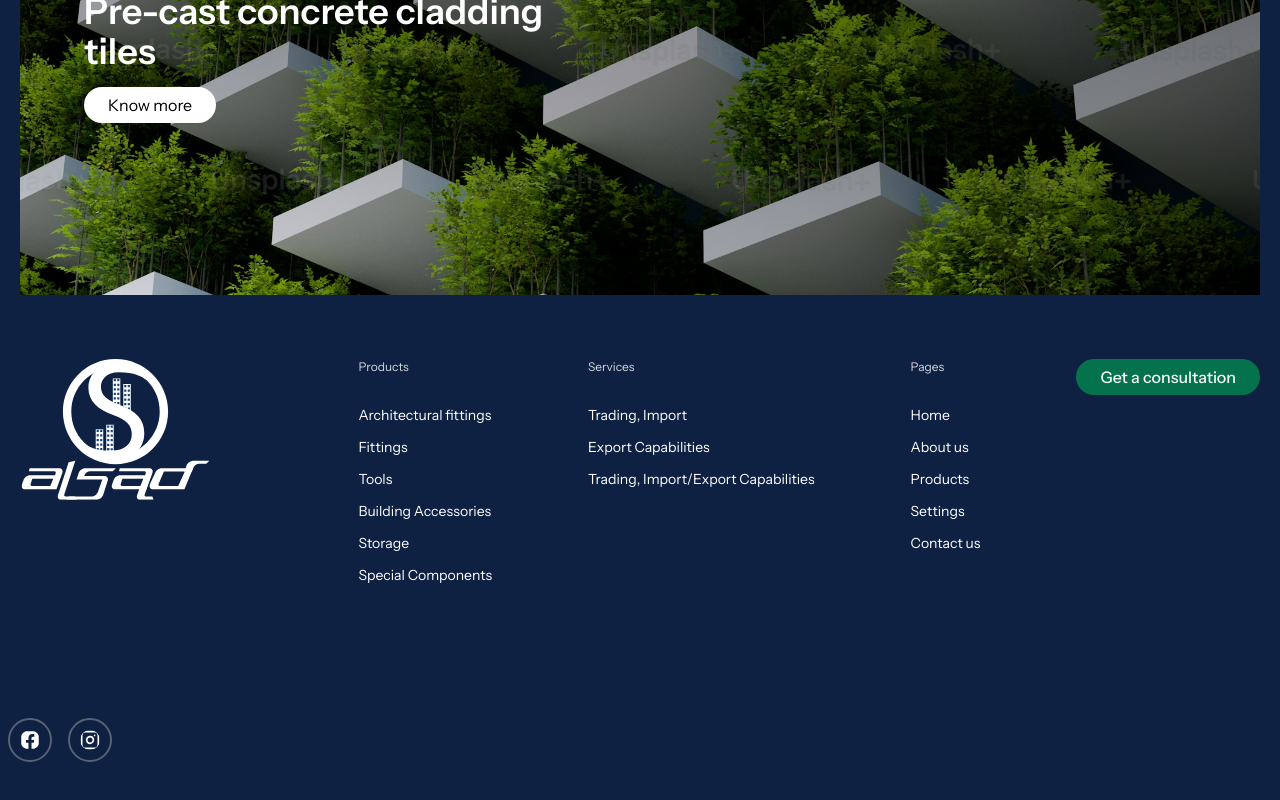
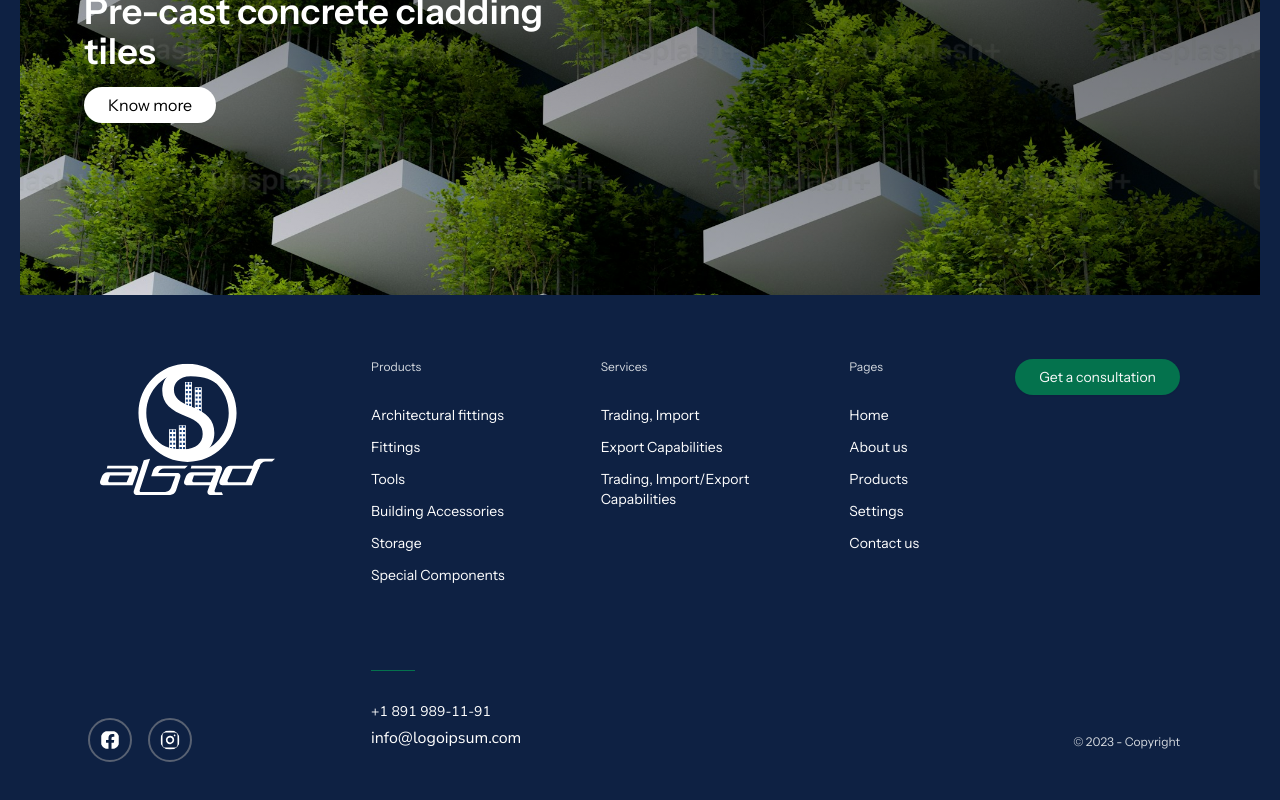
Before and after one commit to techbyhemant/ai-sad, a Next.js app: page / in a window 1280 px wide. Shown: the part 4221-5021 px from the top of the page. Built offline with nearby package versions, Linux system fonts and the light colour scheme.

Commit message:
Add contact info on Footer

```diff
--- a/app/home/Footer.jsx
+++ b/app/home/Footer.jsx
@@ -10,7 +10,7 @@ import PrimaryBtn from '../shared/Buttons/PrimaryBtn';
 
 const Footer = () => {
 	return (
-		<footer className="max-w-[1240px] mx-auto w-full h-[535px] pt-[64px] pb-[80px]">
+		<footer className="max-w-[1240px] mx-auto w-full h-[535px] pt-[64px] pb-[80px] px-20">
 			<div className="flex justify-between gap-24 h-full">
 				<div className="flex flex-col justify-between">
 					<Image src={logoLight} alt="Logo" className="h-[143px] w-[191px]" />
@@ -26,11 +26,31 @@ const Footer = () => {
 					</div>
 				</div>
 
-				<div className="grid grid-flow-col auto-cols-auto gap-24">
-					<FooterList heading="Products" items={PRODUCTS_LIST} />
-					<FooterList heading="Services" items={SERVICES_LIST} />
-					<FooterList heading="Pages" items={NAVIGATION} />
-					<PrimaryBtn title="Get a consultation" onClick={() => {}} />
+				<div className="flex flex-col justify-between">
+					<div className="grid grid-flow-col auto-cols-auto gap-24">
+						<FooterList heading="Products" items={PRODUCTS_LIST} />
+						<FooterList heading="Services" items={SERVICES_LIST} />
+						<FooterList heading="Pages" items={NAVIGATION} />
+						<PrimaryBtn
+							title="Get a consultation"
+							styles="font-normal text-sm"
+							onClick={() => {}}
+						/>
+					</div>
+
+					<div className="flex items-end justify-between relative w-full">
+						<div className="absolute -top-8 inset-0 w-11 h-[1px] bg-[#04724D]"></div>
+
+						<div className="flex items-end justify-between w-full">
+							<div className="space-y-1">
+								<p className="text-sm">+1 891 989-11-91</p>
+								<p>info@logoipsum.com</p>
+							</div>
+							<p className="text-xs font-secondary text-[#D3D8DE]">
+								&copy; 2023 - Copyright
+							</p>
+						</div>
+					</div>
 				</div>
 			</div>
 		</footer>
--- a/app/page.js
+++ b/app/page.js
@@ -8,6 +8,7 @@ import Services from './home/Services';
 import Testimonials from './home/Testimonials';
 import NewsAndArticles from './home/NewsAndArticles';
 import ProductFullWidth from './home/ProductFullWidth';
+import Locations from './home/Locations';
 
 export default function Home() {
 	return (
@@ -19,6 +20,7 @@ export default function Home() {
 				<Values />
 				<Stats />
 				<Services />
+				<Locations />
 				<Testimonials />
 				<NewsAndArticles />
 				<ProductFullWidth />
```
